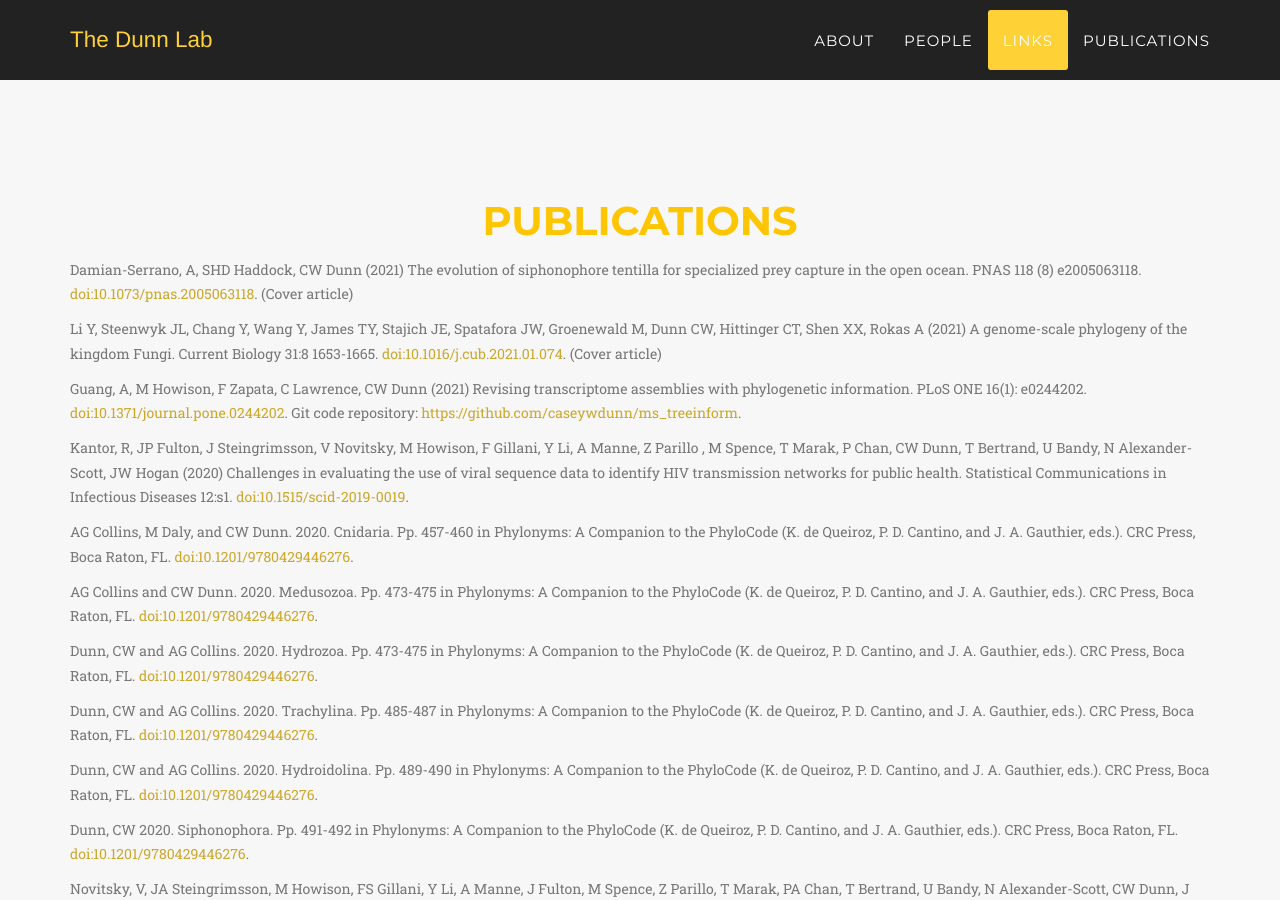
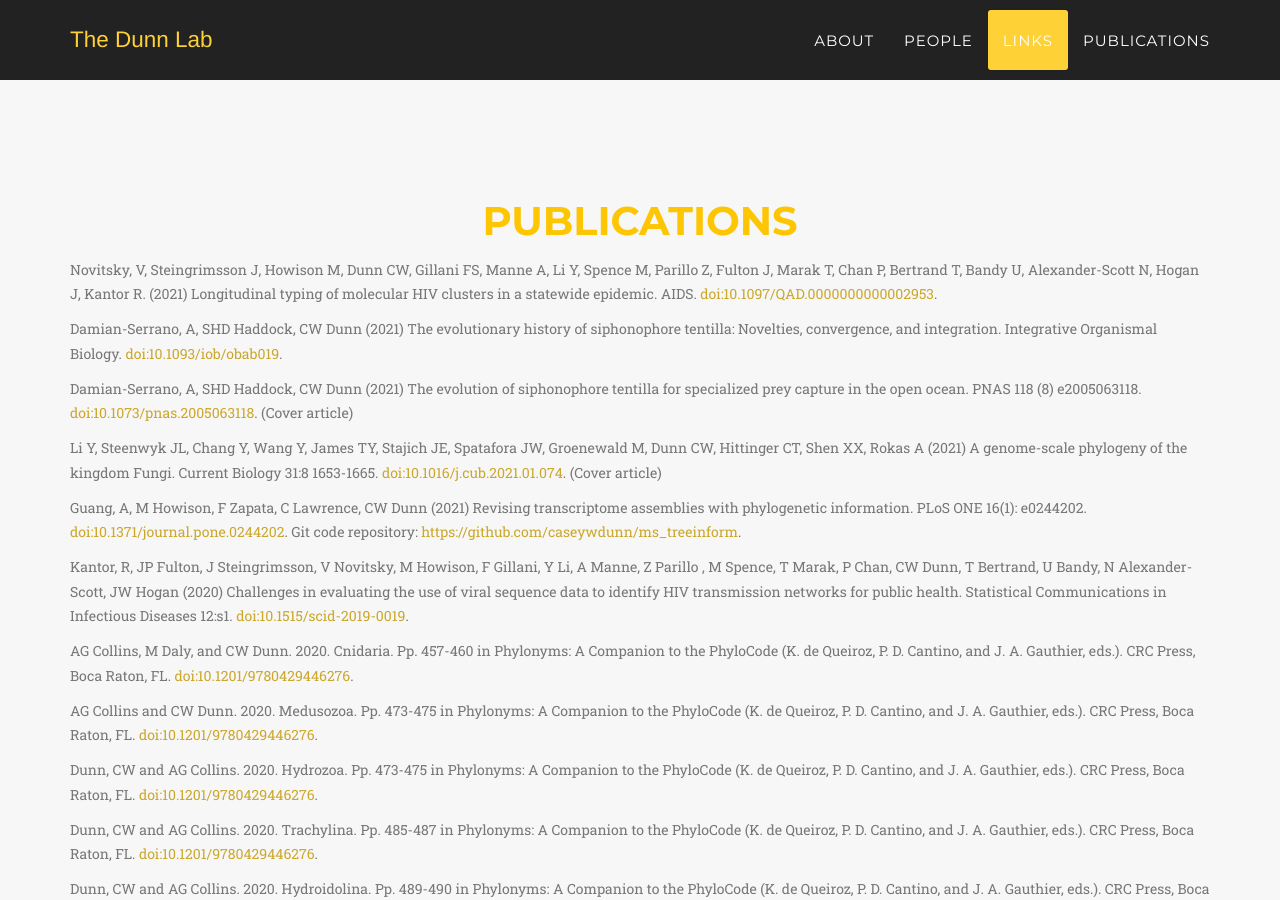
Before and after one commit to caseywdunn/caseywdunn.github.io, a Jekyll site: the page built from index.html, in a window 1280 px wide and 900 px high, scrolled down 9291 px. Built offline with Jekyll 4.4.1, drawn with Linux system fonts in a browser that asks for light colours; some web fonts are replaced.

Commit message:
new pubs

```diff
--- a/_includes/publications.html
+++ b/_includes/publications.html
@@ -6,6 +6,14 @@
                     <h2 class="section-heading">Publications</h2>
                 </div>
             </div>
+
+<div class="box"><div class="box-title"></div><div class="box-body">
+<p class="text-muted"> Novitsky, V, Steingrimsson J, Howison M, Dunn CW, Gillani FS, Manne A, Li Y, Spence M, Parillo Z, Fulton J, Marak T, Chan P, Bertrand T, Bandy U, Alexander-Scott N, Hogan J, Kantor R. (2021) Longitudinal typing of molecular HIV clusters in a statewide epidemic. AIDS. <a href="https://doi.org/10.1097/QAD.0000000000002953">doi:10.1097/QAD.0000000000002953</a>. </p>
+</div><div class="box-footer"> </div></div>
+
+<div class="box"><div class="box-title"></div><div class="box-body">
+<p class="text-muted"> Damian-Serrano, A, SHD Haddock, CW Dunn (2021) The evolutionary history of siphonophore tentilla: Novelties, convergence, and integration. Integrative Organismal Biology. <a href="https://doi.org/10.1093/iob/obab019">doi:10.1093/iob/obab019</a>. </p>
+</div><div class="box-footer"> </div></div>
 
 <div class="box"><div class="box-title"></div><div class="box-body">
 <p class="text-muted"> Damian-Serrano, A, SHD Haddock, CW Dunn (2021) The evolution of siphonophore tentilla for specialized prey capture in the open ocean. PNAS 118 (8) e2005063118. <a href="https://doi.org/10.1073/pnas.2005063118">doi:10.1073/pnas.2005063118</a>. (Cover article) </p>
```
